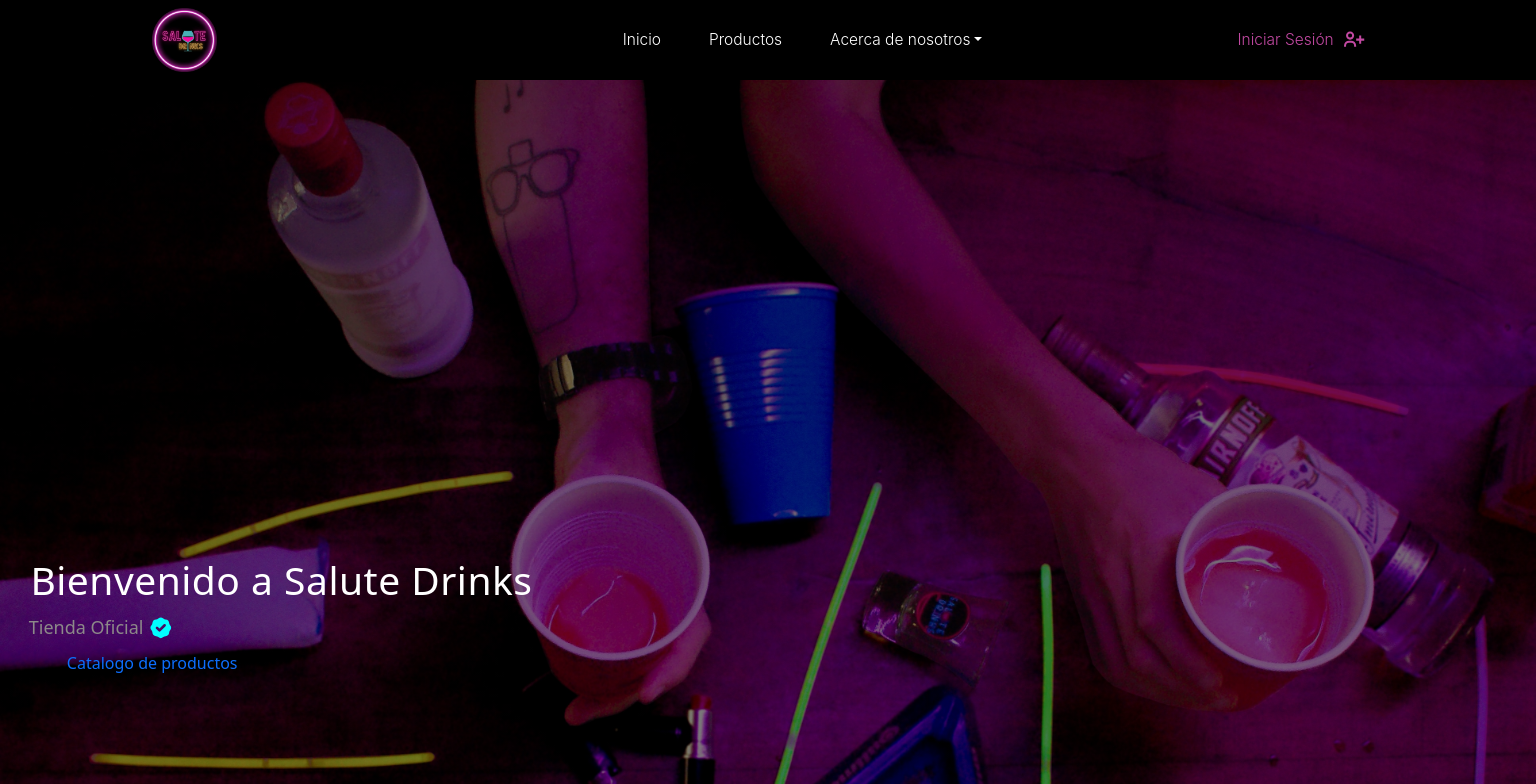
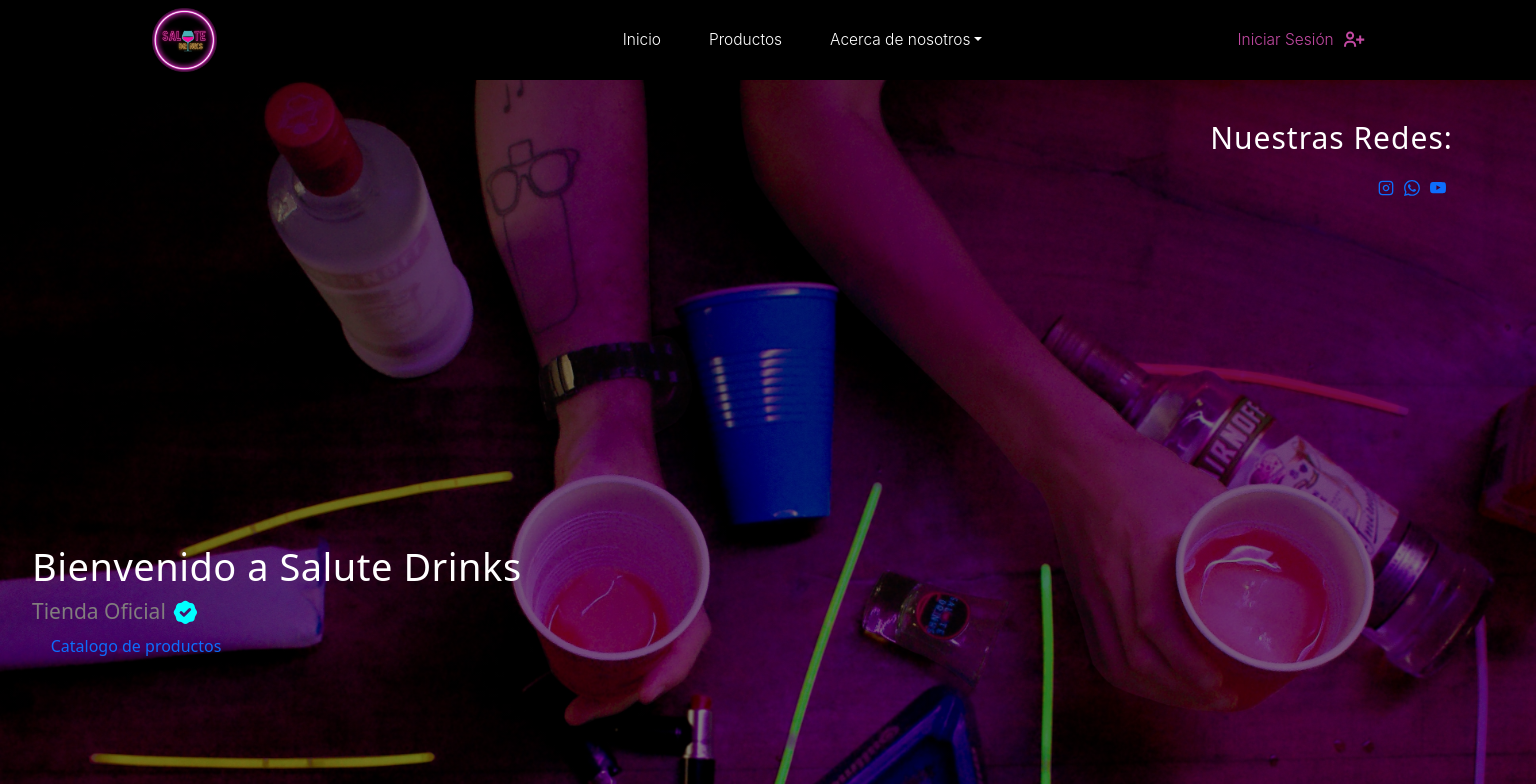
Before and after one commit to ignaarguello/Salute---front, a React (Create React App) app: page / in a window 1536 px wide. Shown: the top 784 px of the page. Built offline with nearby package versions, Linux system fonts and the light colour scheme; a web font is replaced by a local one.

Commit message:
mas retoques

```diff
--- a/src/components/BackgroundHome/BackgroundHome.css
+++ b/src/components/BackgroundHome/BackgroundHome.css
@@ -71,6 +71,12 @@
 }
 
 @media screen and (min-width: 1220px) {
+  #container-refs__backgroundHome {
+   justify-content: flex-start;
+   flex-direction: column;
+   position: absolute;
+  }
+
   #titulo-estamos__BackgroundHome {
     font-size: 3.5rem;
     font-weight: 300;
@@ -81,10 +87,10 @@
   }
 
   .ref__backgroundHome {
-    color: #b62790;
+    color: #E655D2;
     padding: 11px;
-    width: 2.9rem;
-    height: 2.9rem;
+    width: 3rem;
+    height: 3rem;
     background-color: rgba(8, 8, 8, 0.788);
     border-radius: 30%;
     border: none;
--- a/src/components/Banner/Banner.css
+++ b/src/components/Banner/Banner.css
@@ -68,6 +68,14 @@
   }
 }
 
+/*! Media Query para ocultar contenido en Mobile */
+@media screen and (min-width:320px)and (max-width:1220px) {
+  #container-contactos__banner{
+    display: none;
+  }
+}
+
+/* * Inicio de Media query de 768px */
 @media screen and (min-width: 768px) {
   #container-banner-foto__banner {
     width: 100%;
@@ -78,7 +86,7 @@
     display: flex;
     flex-direction: column;
     justify-content: center;
-    padding: 2rem;
+    padding: 1rem;
     gap: 0.2rem;
   }
 
@@ -139,8 +147,79 @@
   #container-banner-foto__banner {
     background-image: linear-gradient(rgba(0, 0, 0, 0.6), rgba(0, 0, 0, 0.5)),
       url(../../../public/images/banner1.jpg);
-    padding: 2rem;
-    gap: 0.1rem;
+      /* border: 2px solid green; */
+      display: flex;
+      flex-direction: row-reverse;
+  }
+
+  #container-contactos__banner{
+   /* border: 2px solid red; */
+   width: 50%;
+   display: flex;
+   flex-direction: column;
+   align-items: end;
+   padding-right: 3rem;
+  }
+
+  #titulo-contacto__banner{
+    color: white;
+    margin-top: 2rem;
+    font-weight: 100;
+    font-size: 30px;
+    width: 40%;
+    text-align: center;
+    letter-spacing: 1px;
+  }
+
+  #container-refs__banner{
+    width: 38%;
+    padding: 10px;
+    display: flex;
+    justify-content: flex-end;
+    gap: 10px;
+    margin-right: 1rem;
+  }
+
+  .ref__banner{
+    color: rgb(172, 172, 172);
+    background-color: rgba(128, 128, 128, 0.39);
+    padding: 10px;
+    height: 2.6rem;
+    width: 2.6rem;
+    border-radius: 40%;
+    cursor: pointer;
+    transition: .4s ease;
+  }
+
+  #ref-banner-1{
+    color: #E655D2;
+  }
+
+  #ref-banner-2{
+    color: #63C14E;
+  }
+
+  #ref-banner-3{
+    color: #E83F33;
+  }
+
+  .ref__banner:nth-child(1):hover{
+    color: #ad22a9;
+    background-color: rgba(20, 20, 20, 0.479);
+  }
+
+  #container-web-approbed__banner{
+   /*  border: 2px solid blue; */
+    display: flex;
+    align-items: center;
+    width: 80%;
+  }
+
+  #container-titulos__banner{
+    /* border: 2px solid greenyellow; */
+    width: 50%;
+    display: flex;
+    flex-direction: column;
   }
 
   .titulo__bienvenido__banner-lg {
@@ -149,66 +228,41 @@
     font-size: 38px;
     font-weight: 200;
     letter-spacing: 0.5px;
-    margin-top: 12.5rem;
+    margin-top: 25rem;
+    margin-left: 1rem;
   }
 
   .titulo-webOficial__banner-lg {
     color: rgb(129, 125, 125);
-    margin-left: .7rem;
+    margin-left: 1rem;
+    font-size: 21px;
   }
 
   #button-catalogo__banner-lg {
-    width: 18%;
+    width: 35%;
     font-size: 17px;
     padding: 10px;
     background-color: #721c5b;
     margin-top: 0.3rem;
     font-weight: 300;
-    margin-left: .5rem;
+    margin-left: .8rem;
   }
 
   #logo-check__banner{
     color: cyan;
-    width: 1.6rem;
     height: 100%;
     margin-bottom: 8px;
     margin-left: 5px;
   }
 }
 
-@media screen and (min-width: 1440px) {
-  #container-banner-foto__banner {
-    background-image: linear-gradient(rgba(0, 0, 0, 0.6), rgba(0, 0, 0, 0.5)),
-      url(../../../public/images/banner1.jpg);
-    padding: 1.6rem;
-    gap: 0.2rem;
-  }
-
+@media screen and (min-width:1440px) {
   .titulo__bienvenido__banner-lg {
-    z-index: 0;
-    color: white;
-    font-size: 39px;
-    font-weight: 200;
-    letter-spacing: 0.5px;
-    margin-top: 18rem;
-    margin-left: .3rem;
-  }
-
-  .titulo-webOficial__banner-lg {
-    color: rgb(141, 137, 137);
-    margin-left: .2rem;
-    font-size: 18px;
+    margin-top: 28.5rem;
   }
 
   #button-catalogo__banner-lg {
-    width: 17%;
-    font-size: 17px;
-    padding: 10px;
-    background-color: #721c5b;
-    margin-top: 0.3rem;
-    font-weight: 300;
-    margin-left: .0rem;
-    cursor: pointer;
+    width: 32%;
     transition: .5s ease;
   }
 
--- a/src/components/Banner/Banner.jsx
+++ b/src/components/Banner/Banner.jsx
@@ -2,18 +2,32 @@ import React from 'react'
 import './Banner.css'
 import { Link } from 'react-router-dom';
 import { HiBadgeCheck } from "react-icons/hi";
+import { FiInstagram } from "react-icons/fi";
+import { BsWhatsapp } from "react-icons/bs";
+import { BsYoutube } from "react-icons/bs";
 
 export default function Banner() {
   return (
     /* DESKTOP */
     <div id='container-principal__banner'>
       <div id='container-banner-foto__banner'>
-        <h2 className='titulo__bienvenido__banner-lg animate__animated animate__fadeIn animate__delay-1s'>Bienvenido a Salute Drinks</h2>
-        <div id='container-web-approbed__banner'>
-          <h3 className='titulo-webOficial__banner-lg animate__animated animate__fadeIn animate__delay-2s'> Tienda Oficial </h3>
-          <HiBadgeCheck id='logo-check__banner' className='animate__animated animate__fadeIn animate__delay-3s' />
+        <div id='container-contactos__banner'>
+          <h3 id='titulo-contacto__banner'>Nuestras Redes:</h3>
+          <div id='container-refs__banner'className='animate__animated animate__fadeInRight animate__delay-2s' >
+          <a target='_blank' href="https://google.com"><FiInstagram className='ref__banner' id='ref-banner-1' /></a>
+          <a target='_blank' href="https://google.com"><BsWhatsapp className='ref__banner' id='ref-banner-2' /></a>
+          <a target='_blank' href="https://google.com"><BsYoutube className='ref__banner' id='ref-banner-3' /></a>
+          </div>
         </div>
-        <Link to='/productos' id='button-catalogo__banner-lg' className='animate__animated animate__zoomIn animate__delay-2s'>Catalogo de productos</Link>
+        <div id='container-titulos__banner'>
+          <h2 className='titulo__bienvenido__banner-lg animate__animated animate__fadeIn animate__delay-1s'>Bienvenido a Salute Drinks</h2>
+          <div id='container-web-approbed__banner'>
+            <h3 className='titulo-webOficial__banner-lg animate__animated animate__fadeIn animate__delay-2s'> Tienda Oficial </h3>
+            <HiBadgeCheck id='logo-check__banner' className='animate__animated animate__fadeIn animate__delay-3s' />
+          </div>
+          <Link to='/productos' id='button-catalogo__banner-lg' className='animate__animated animate__zoomIn animate__delay-2s'>Catalogo de productos</Link>
+        </div>
+
       </div>
       {/* MOBILE ↓  */}
       <div id='container-video-texto__banner'>
```
